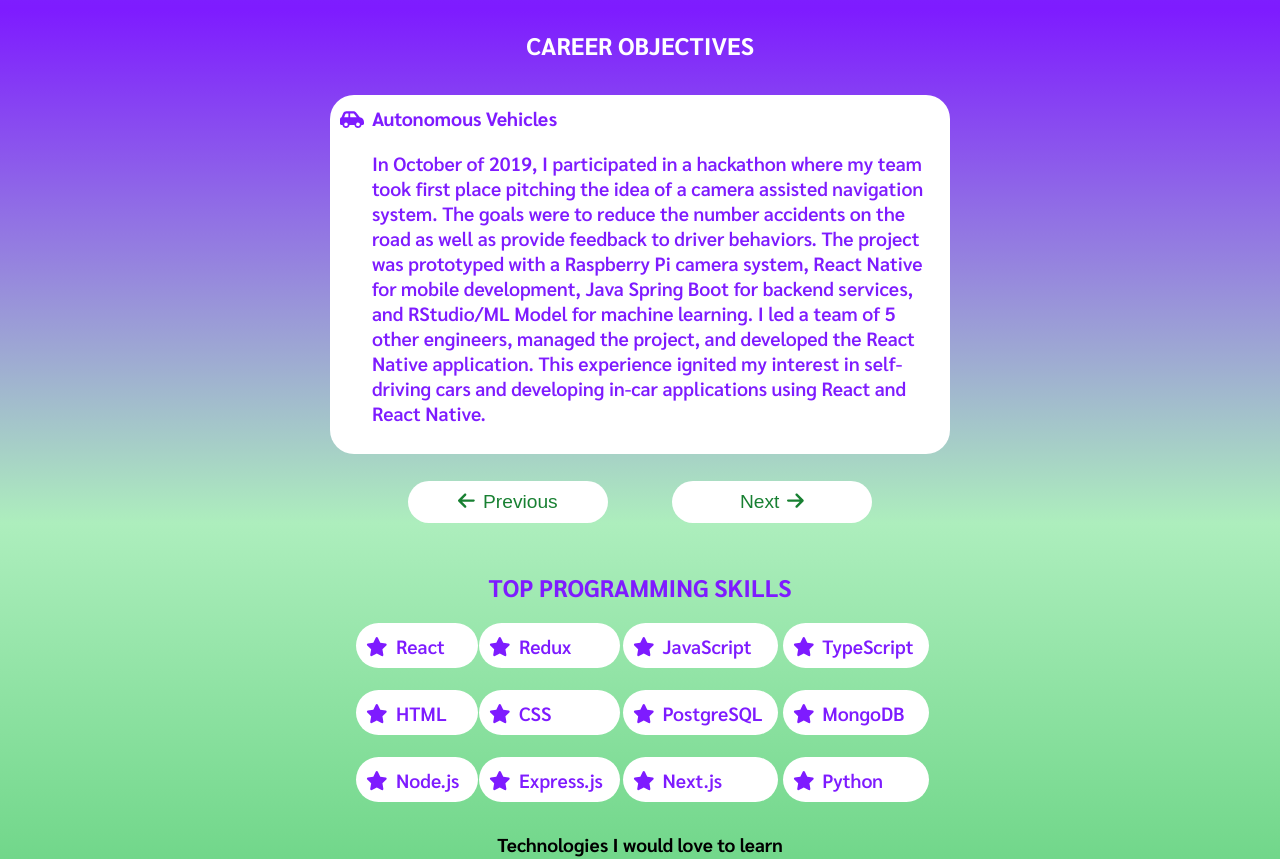
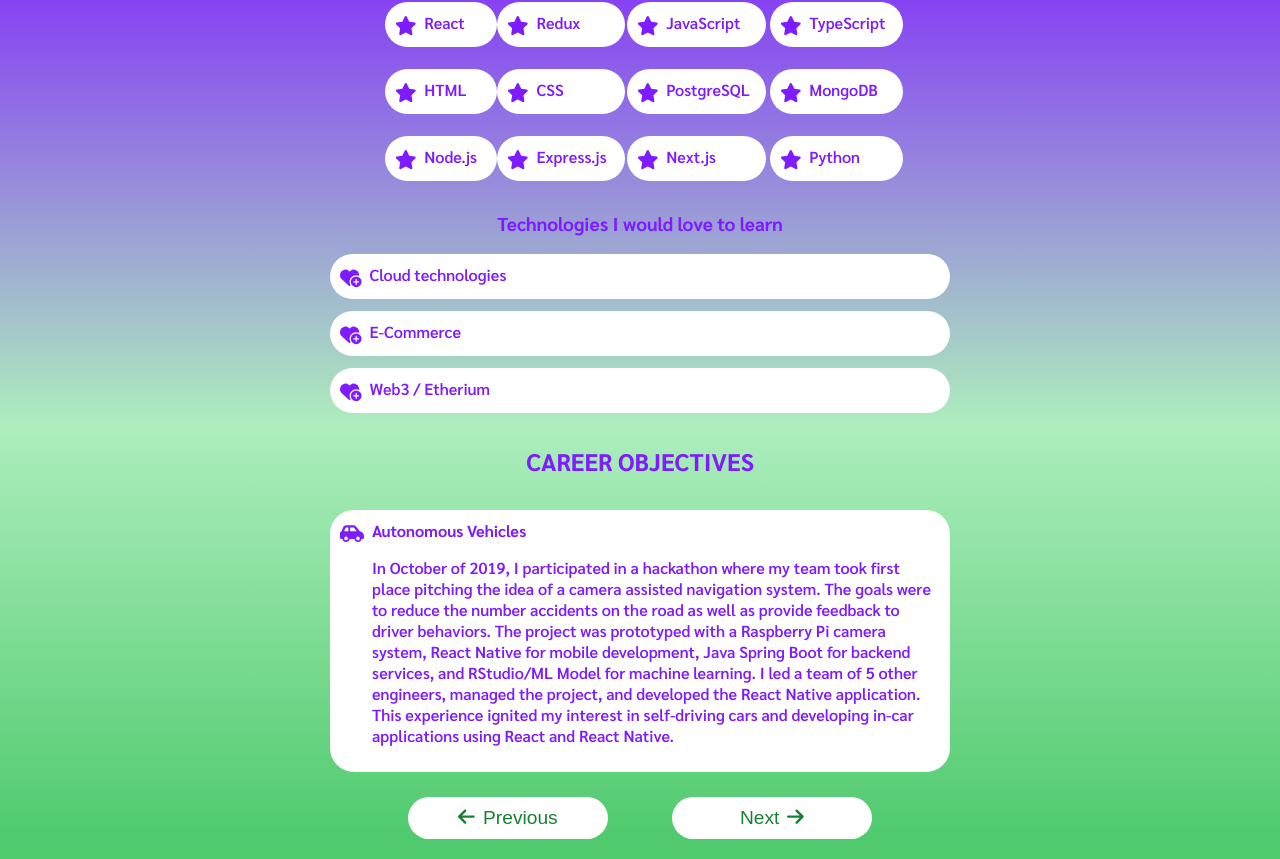
Before and after one commit to kb2shy/ChhaianPin-PortfolioWebsite, a React (Create React App) app: page / in a window 1280 px wide. Shown: the part 1403-2262 px from the top of the page. Built offline with nearby package versions, Linux system fonts and the light colour scheme.

Commit message:
moved Skills, updated css, added to Experience

```diff
--- a/src/App.js
+++ b/src/App.js
@@ -12,8 +12,8 @@ function App() {
     <div>
       <Header />
       <About />
+      <Skills />
       <Objectives />
-      <Skills />
       <Experience />
       <Contact />
       <footer className="footer">© Chhaian Pin 2023</footer>
--- a/src/components/InfoPill.css
+++ b/src/components/InfoPill.css
@@ -15,6 +15,7 @@
 }
 
 .info-text {
+    font-size: 1rem;
     font-weight: 600;
 }
 
--- a/src/sections/Experience.jsx
+++ b/src/sections/Experience.jsx
@@ -39,6 +39,18 @@ const HISTORY = [
       `Led a team of consultants to win first place in a company organized hackathon where we pitched and prototyped an in-car IoT device that monitored and alerted drivers of divided attention, accident prone areas, and navigational assistance.`,
     ],
   },
+  {
+    logo: "https://www.pngkey.com/png/detail/205-2050810_city-of-seattle-city-of-seattle-logo.png",
+    company: "City of Seattle",
+    position: "Legal Project Coordinator",
+    dates: "February 2005 to February 2019",
+    project: "Software Applications Analysis",
+    content: [
+      `Collected use-cases and created application work-flows to define user stories and business requirements for technical documentations.`,
+      `Collaborated with judicial teams to identify court records and documents for digital production and make accessible to the general public.`,
+      `Identified bottlenecks and repetitive court processes within the use of software and court applications and provided recommendations that reduced case loads by 25%.`,
+    ],
+  },
 ];
 
 const Experience = () => {
--- a/src/sections/Objectives.css
+++ b/src/sections/Objectives.css
@@ -1,11 +1,11 @@
 .objectives-container {
-    background: linear-gradient(#7e1bff,#adeebd);
+    background: linear-gradient(#adeebd,#50ca6e);
     overflow: hidden;
 }
 
 .animation-container {
     display: flex;
-    min-height: 620px;
+    min-height: 506px;
     justify-content: center;
     align-items: center;
 }
@@ -14,6 +14,7 @@
     display: flex;
     justify-content: center;
     text-align: center;
+    justify-self: end;
     gap: 5%;
 }
 
@@ -31,6 +32,6 @@
 
 @media (min-width: 600px) {
     .animation-container {
-        min-height: 400px;
+        min-height: 300px;
     }
 }
--- a/src/sections/Objectives.jsx
+++ b/src/sections/Objectives.jsx
@@ -84,7 +84,7 @@ const Objectives = () => {
 
   return (
     <div className="container objectives-container" id="objectives">
-      <h2 className="h2-title">career objectives</h2>
+      <h2 className="h2-title purple">career objectives</h2>
       {transitions((style, index) => (
         <animated.div key={index} style={style} className="animation-container">
           <InfoPill
--- a/src/sections/Skills.css
+++ b/src/sections/Skills.css
@@ -1,7 +1,7 @@
 .skills-container {
     justify-content: start;
     align-items: start;
-    background: linear-gradient(#adeebd,#50ca6e);
+    background: linear-gradient(#7e1bff,#adeebd);
     overflow: hidden;
 }
 
--- a/src/sections/Skills.jsx
+++ b/src/sections/Skills.jsx
@@ -20,16 +20,14 @@ const SKILLS = [
 const Skills = () => {
   return (
     <div className="container skills-container" id="skills">
-      <h2 className="h2-title margin-top-large" style={{ color: "#7e1bff" }}>
-        Top Programming Skills
-      </h2>
+      <h2 className="h2-title margin-top-large">Top Programming Skills</h2>
       <div className="skills-list">
         {SKILLS.map((skill, index) => (
           <InfoPill icon={faStar} content={<span>{skill}</span>} key={index} />
         ))}
       </div>
       <div className="desires-container">
-        <h3 className="h3-title">Technologies I would love to learn</h3>
+        <h3 className="h3-title purple">Technologies I would love to learn</h3>
         <InfoPill
           icon={faHeartCirclePlus}
           content={<span>Cloud technologies</span>}
```
